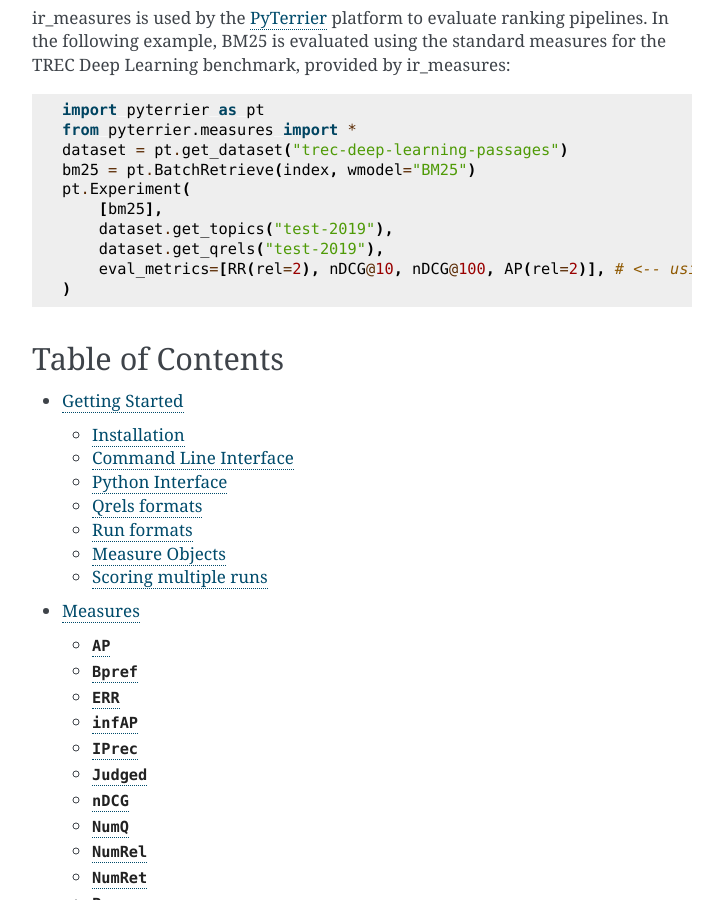
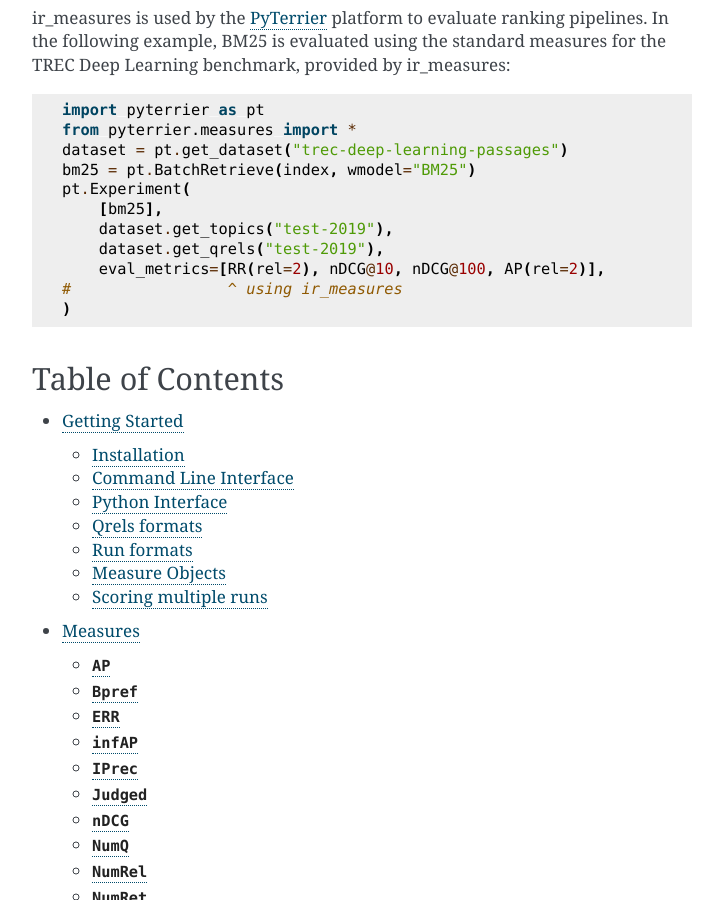
Before and after one commit to terrierteam/ir_measures, a Sphinx documentation site: the page built from docs/index.rst, in a window 1280 px wide and 900 px high, scrolled down 948 px. Shown: the whole window, without its empty margins (388-1111 px from the left). Built offline with Sphinx 7.4.7, drawn with Linux system fonts in a browser that asks for light colours.

Commit message:
updated documentation to avoid scrollbar

```diff
--- a/docs/index.rst
+++ b/docs/index.rst
@@ -58,7 +58,8 @@
         [bm25],
         dataset.get_topics("test-2019"),
         dataset.get_qrels("test-2019"),
-        eval_metrics=[RR(rel=2), nDCG@10, nDCG@100, AP(rel=2)], # <-- using ir_measures
+        eval_metrics=[RR(rel=2), nDCG@10, nDCG@100, AP(rel=2)],
+    #                 ^ using ir_measures
     )
 
 
```
